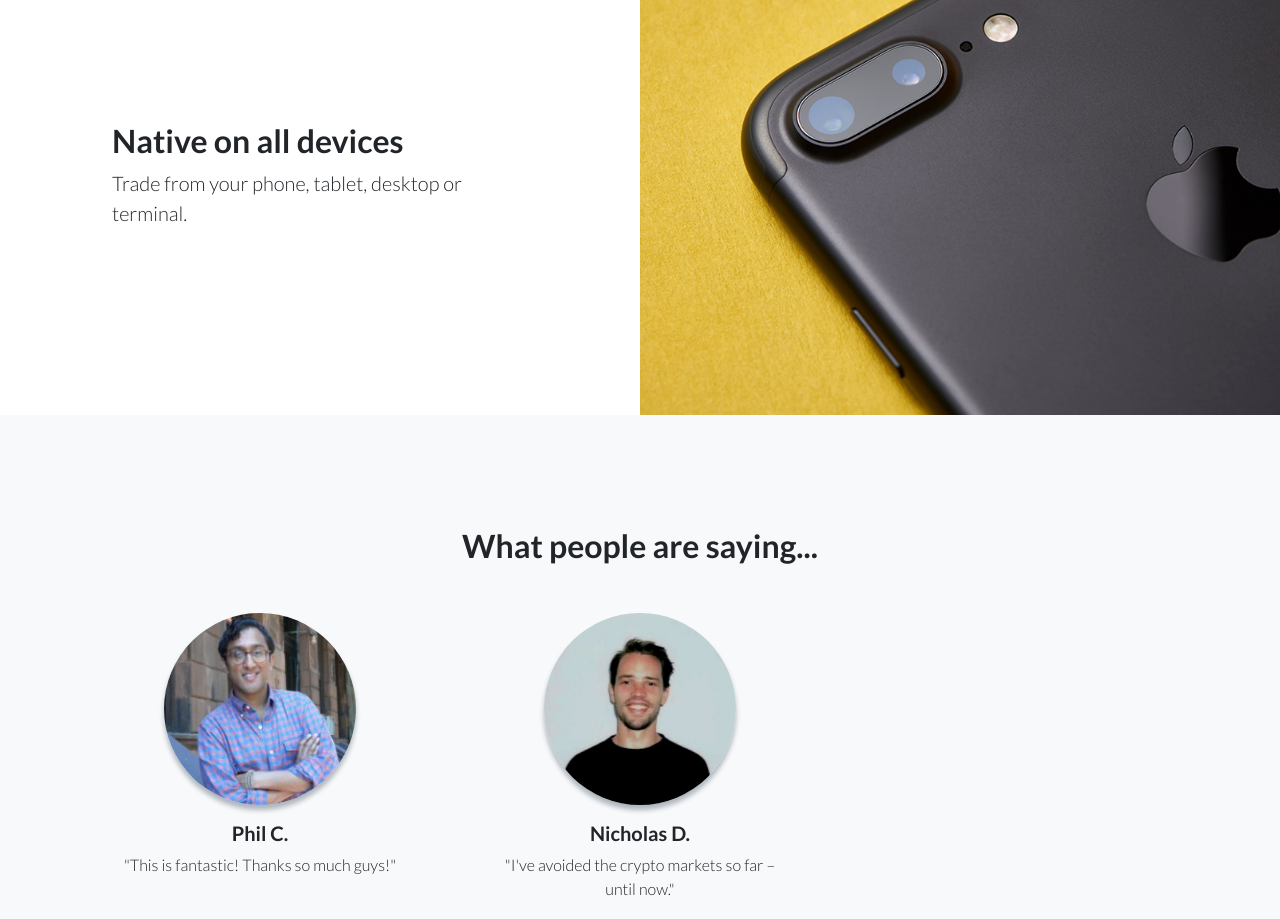
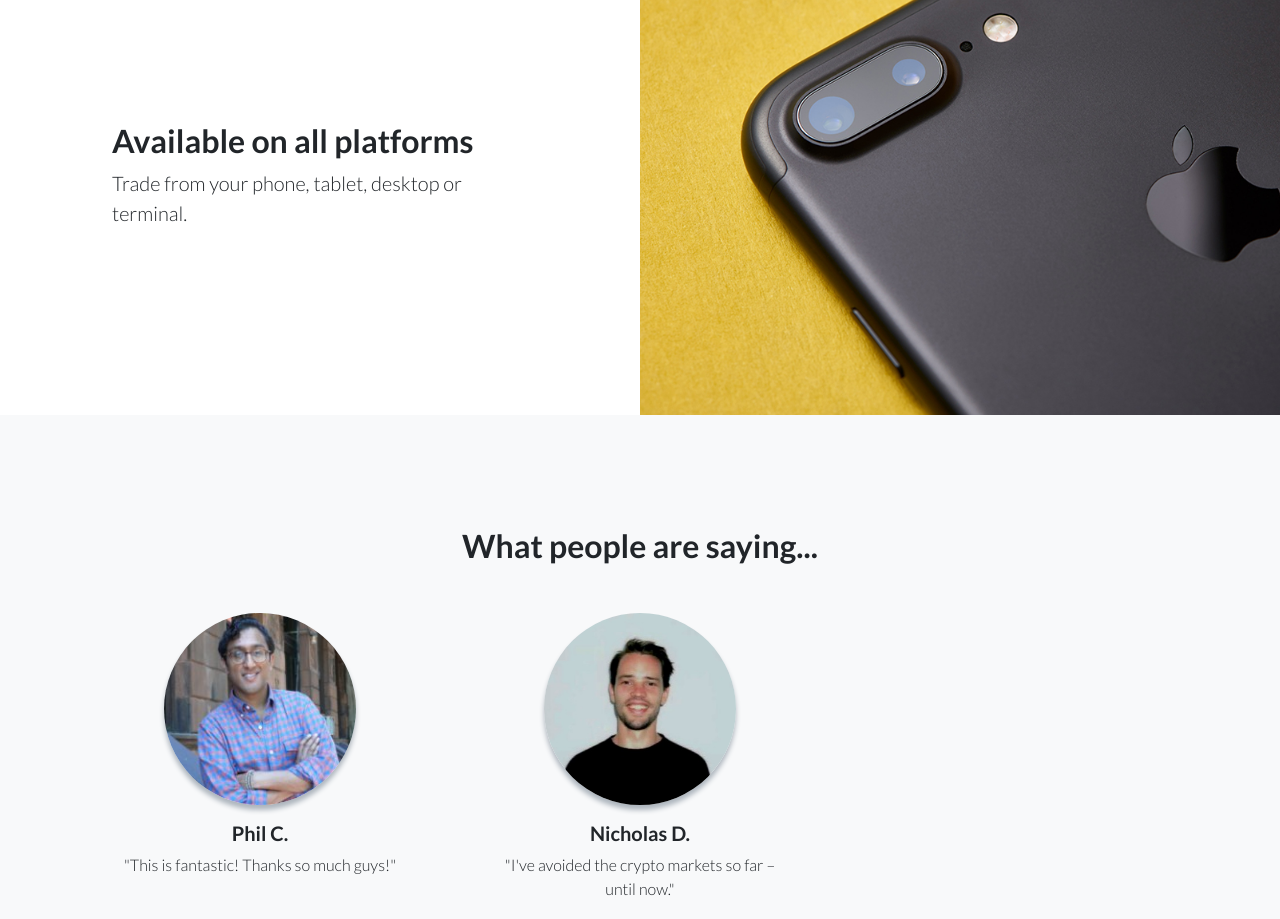
Before and after one commit to nikodunk/coinhold, a website: page index.html in a window 1280 px wide. Shown: the part 2160-3079 px from the top of the page. Drawn offline with Linux system fonts and the light colour scheme.

Commit message:
less mistakes

```diff
--- a/index.html
+++ b/index.html
@@ -114,7 +114,7 @@
 
           <div class="col-lg-6 order-lg-2 text-white showcase-img" style="background-image: url('img/bg-showcase-1.jpg');"></div>
           <div class="col-lg-6 order-lg-1 my-auto showcase-text">
-            <h2>Native on all devices</h2>
+            <h2>Available on all platforms</h2>
             <p class="lead mb-0">Trade from your phone, tablet, desktop or terminal.</p>
           </div>
         </div>
```
